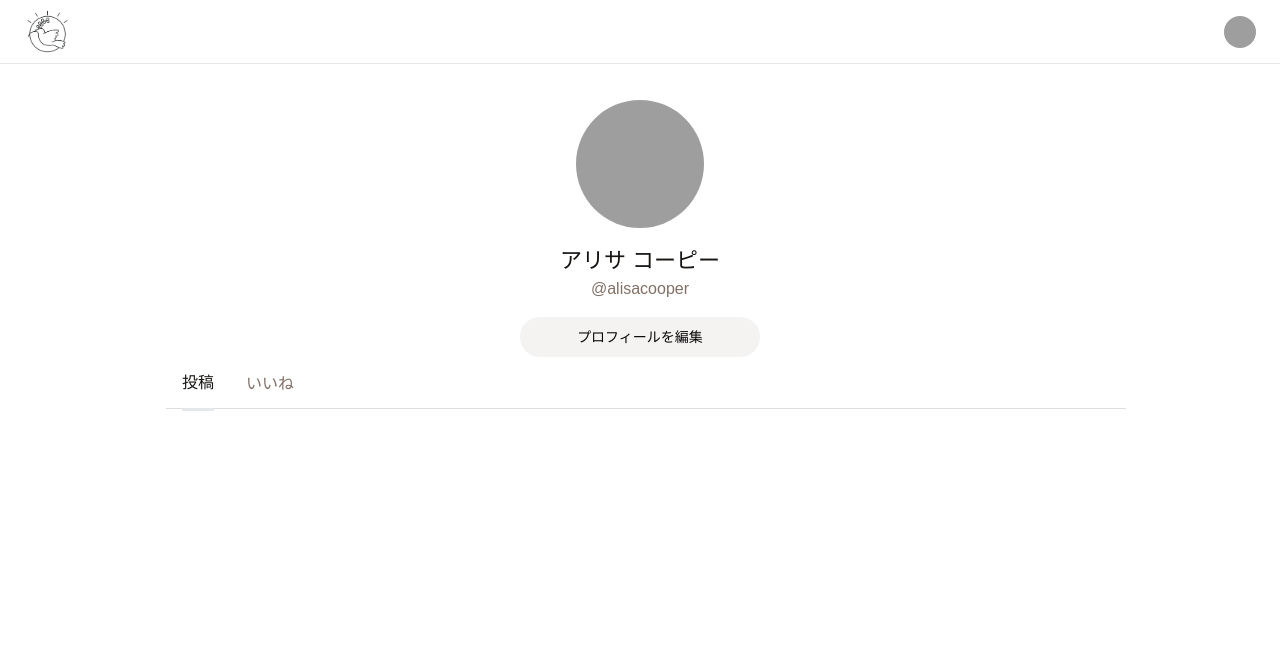
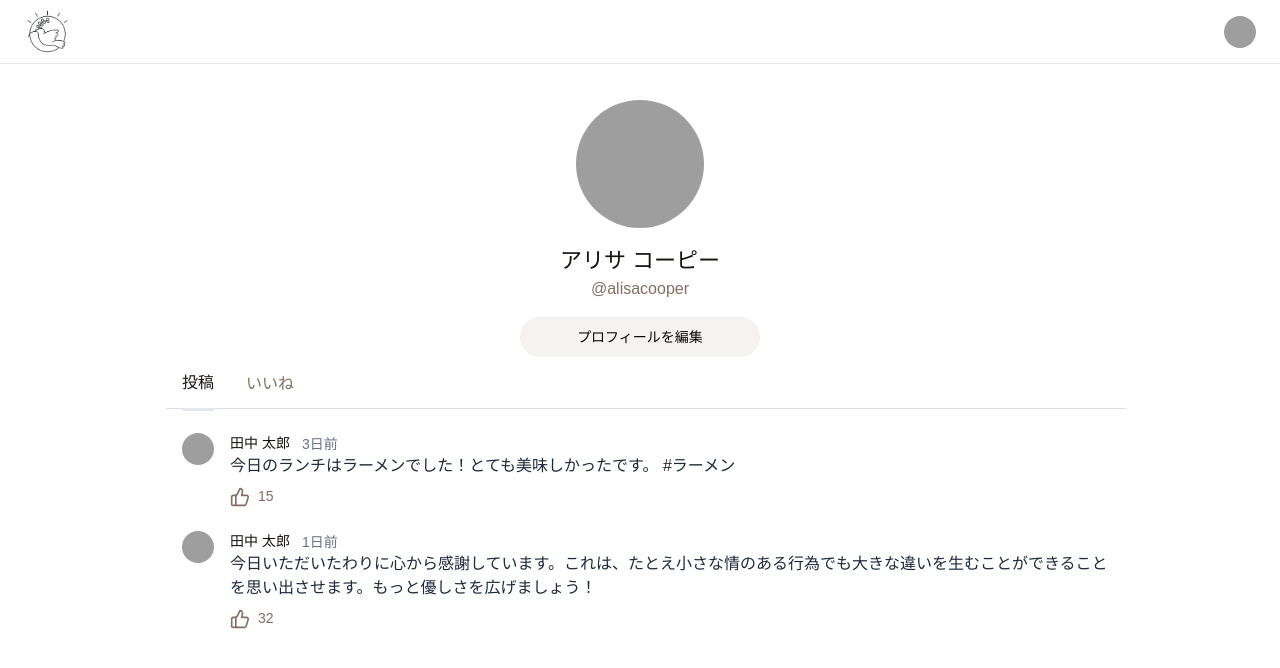
Before and after one commit to luck-tech/kindly-sns, a Next.js app: page /profile in a window 1280 px wide. Shown: the top 668 px of the page. Built offline with nearby package versions, Linux system fonts and the light colour scheme; grey boxes are pictures that could not be loaded; a web font is replaced by a local one.

Commit message:
GitHub Copilot のレビューに対する修正

```diff
--- a/components/post-fetch.tsx
+++ b/components/post-fetch.tsx
@@ -1,5 +1,4 @@
-import { PostList, PostType,ViewMode } from "@/components/post"; // PostListと型をインポート
-import { toast } from "react-toastify";
+import { PostList, PostType,ViewMode } from "@/components/post";
 
 async function PostFetch(): Promise<PostType[]> {
   try {
@@ -10,7 +9,6 @@ async function PostFetch(): Promise<PostType[]> {
     });
 
     if (!res.ok) {
-      toast.error("投稿の取得に失敗しました。");
       console.error("投稿の取得に失敗しました。");
       return [];
     }
--- a/components/post-submit.tsx
+++ b/components/post-submit.tsx
@@ -1,5 +1,5 @@
 "use client";
-import React, { useState,useTransition} from "react";
+import React, { useState,useTransition } from "react";
 import { useRouter } from 'next/navigation';
 import { toast } from "react-toastify";
 import { Button } from "@/components/ui/button";
--- a/components/post.tsx
+++ b/components/post.tsx
@@ -89,7 +89,7 @@ export const PostList = ({
 
   return (
     <div>
-      {allPosts.map((post) => {
+      {posts.map((post) => {
         const postDate = new Date(post.created_at);
         let dateDisplayText: string;
         if (isNaN(postDate.getTime())) {
```
